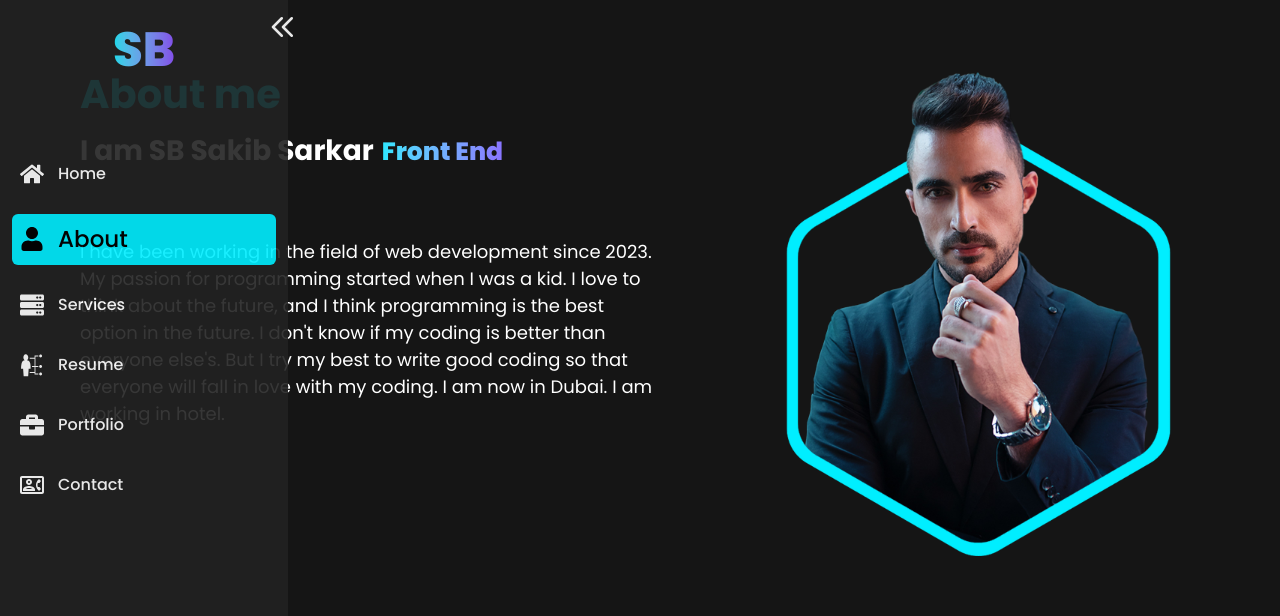
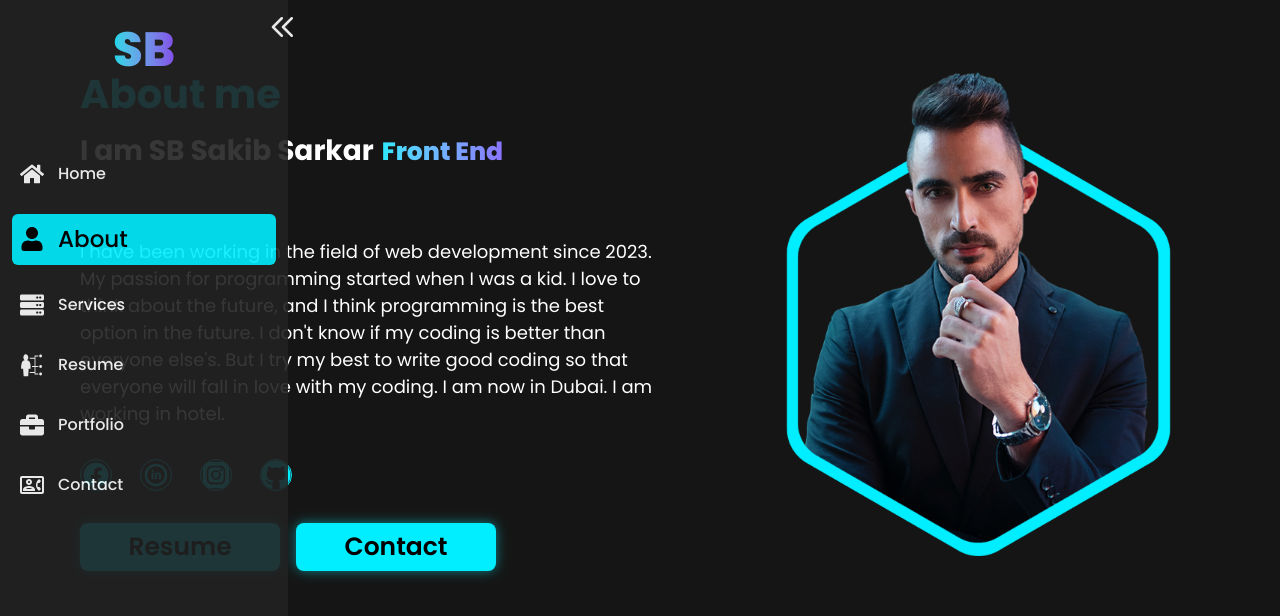
Before and after one commit to sbsakib8/sbportfolio, a Next.js app: page /about in a window 1280 px wide. Shown: the top 616 px of the page. Built offline with nearby package versions, Linux system fonts and the light colour scheme.

Commit message:
about done

```diff
--- a/src/app/(page)/about/page.js
+++ b/src/app/(page)/about/page.js
@@ -1,4 +1,5 @@
 import AboutTyping from "@/component/about/AboutTyping"
+import MediaAndButton from "@/component/about/MediaAndButton"
 
 function About() {
 
@@ -11,11 +12,14 @@ function About() {
       <AboutTyping/>
       </h3>
       <p className="text-[18px] text-wrap md:pr-6 lg:mt-18">I have been working in the field of web development since 2023. My passion for programming started when I was a kid. I love to think about the future, and I think programming is the best option in the future. I don't know if my coding is better than everyone else's. But I try my best to write good coding so that everyone will fall in love with my coding. I am now in Dubai. I am working in hotel.</p>
+
+      <MediaAndButton/>
      </div>
 
      <div className="md:w-[50%] flex flex-col justify-center items-center md:-mt-5">
            <img className=" w-[450px]" src='mypic/about.png'></img>
       </div>
+
     </div>
 
   )
--- a/src/app/(page)/home/page.js
+++ b/src/app/(page)/home/page.js
@@ -3,6 +3,7 @@ import mypic from "../../../../public/mypic/home.png"
 import Media from '@/component/navber/Media'
 import Link from 'next/link'
 import HomeTyping from '@/component/home/HomeTyping'
+import MediaAndButton from '@/component/home/MediaAndButton'
 
 function Home() {
 
@@ -19,13 +20,7 @@ function Home() {
         </div>
         <p className='home_paragraph'>I am Shakib. front end developer. I have been doing web development since 2023.The reason for coming to programming is, actually I like coding a lot, and thinking about the future, I think programming is the best option in the future.I don't know if my coding is better than everyone else's. But I try my best to write good coding so that everyone will fall in love with my coding.I am now in Dubai. I am working in hotel and also doing programming and learning new things.Being a Bengali, working alone was very difficult for me. Now I want a front end development job.Pray for me, that I can do something good…</p>
 
-         <div>
-          <Media/>
-         </div>
-
-        <div className=' flex justify-center md:justify-start' >
-        <button type="button" className='home_button'><Link href='/contact' >Contact</Link></button>
-        </div>
+         <MediaAndButton/>
 
       </div>
       <div className="home-img">
--- /dev/null
+++ b/src/component/about/MediaAndButton.jsx
@@ -0,0 +1,31 @@
+import  Link  from 'next/link';
+import { BiLogoFacebookCircle } from "react-icons/bi";
+import { TiSocialLinkedinCircular } from "react-icons/ti";
+import { FaInstagramSquare } from "react-icons/fa";
+import { FaGithub } from "react-icons/fa6";
+
+function MediaAndButton() {
+  return (
+    <div>
+        <ul className=' media_component'>
+                <li><Link className=' ' href='https://www.facebook.com/sbsakibsarkar/' target="_blank" ><BiLogoFacebookCircle className='media_icon'/></Link></li>
+
+                <li><Link href='https://www.linkedin.com/in/sb-sakib-sarkar-5823202b9/' target="_blank" ><TiSocialLinkedinCircular className='media_icon'/></Link></li>
+
+                <li><Link href='https://www.instagram.com/sbsakibsarkar/' target="_blank" ><FaInstagramSquare className='media_icon'/></Link></li>
+
+                <li><Link href='https://github.com/sbsakib8' target="_blank" ><FaGithub className='media_icon'/></Link></li>
+
+          </ul>
+
+         <div className=' flex flex-col md:flex-row items-center justify-center gap-4 md:justify-start' >
+        <button type="button" className='home_button'><Link href='/resume' >Resume</Link></button>
+
+        <button type="button" className='home_button'><Link href='/contact' >Contact</Link></button>
+        </div>
+
+    </div>
+  )
+}
+
+export default MediaAndButton
--- /dev/null
+++ b/src/component/home/MediaAndbutton.jsx
@@ -0,0 +1,29 @@
+import  Link  from 'next/link';
+import { BiLogoFacebookCircle } from "react-icons/bi";
+import { TiSocialLinkedinCircular } from "react-icons/ti";
+import { FaInstagramSquare } from "react-icons/fa";
+import { FaGithub } from "react-icons/fa6";
+
+function MediaAndButton() {
+  return (
+    <div>
+        <ul className=' media_component'>
+                <li><Link className=' ' href='https://www.facebook.com/sbsakibsarkar/' target="_blank" ><BiLogoFacebookCircle className='media_icon'/></Link></li>
+
+                <li><Link href='https://www.linkedin.com/in/sb-sakib-sarkar-5823202b9/' target="_blank" ><TiSocialLinkedinCircular className='media_icon'/></Link></li>
+
+                <li><Link href='https://www.instagram.com/sbsakibsarkar/' target="_blank" ><FaInstagramSquare className='media_icon'/></Link></li>
+
+                <li><Link href='https://github.com/sbsakib8' target="_blank" ><FaGithub className='media_icon'/></Link></li>
+
+          </ul>
+
+         <div className=' flex justify-center md:justify-start' >
+        <button type="button" className='home_button'><Link href='/contact' >Contact</Link></button>
+        </div>
+
+    </div>
+  )
+}
+
+export default MediaAndButton
```
